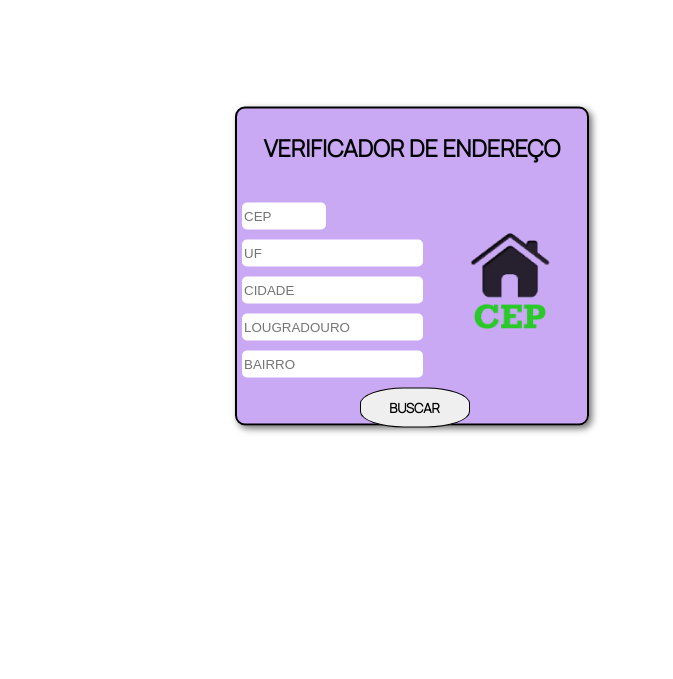
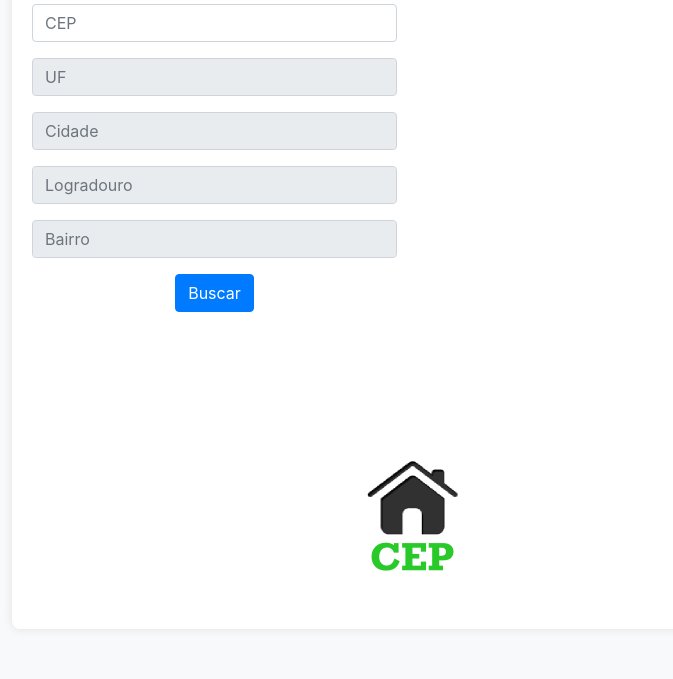
Before and after one commit to viniciusggama/buscarCEP, a plain HTML site: page index.html in a window 1280 px wide. Shown: the part 134-813 px from the top of the page, without its empty margins (228-901 px from the left). Drawn offline with nearby package versions, Linux system fonts and the light colour scheme.

Commit message:
atualizando codigo

```diff
--- a/index.html
+++ b/index.html
@@ -5,45 +5,53 @@
     <meta http-equiv="X-UA-Compatible" content="IE=edge">
     <meta name="viewport" content="width=device-width, initial-scale=1.0">
     <title>BUSCARCEP</title>
+    <link rel="stylesheet" href="https://stackpath.bootstrapcdn.com/bootstrap/4.5.2/css/bootstrap.min.css">
     <link rel="stylesheet" href="style.css">
+    <link rel="stylesheet" href="https://unpkg.com/leaflet/dist/leaflet.css" />
+
 </head>
 <body>
    <section id="conteudo">
-
         <section id="titulo">
-            <h1>VERIFICADOR DE ENDEREÇO</h1>
+            <h1>Verificador de Endereço</h1>
         </section>
 
-        <section id="formulario">
-            <div id="form-group">
-                <input type="number" id="CEP" placeholder="CEP" maxlength="10">
+        <div class="row">
+            <div class="col-md-6">
+                <section id="formulario">
+                    <form id="cepForm">
+                        <div class="form-group">
+                            <input type="text" class="form-control" id="CEP" placeholder="CEP" maxlength="10" required>
+                        </div>
+                        <div class="form-group">
+                            <input type="text" class="form-control" id="uf" placeholder="UF" readonly>
+                        </div>
+                        <div class="form-group">
+                            <input type="text" class="form-control" id="localidade" placeholder="Cidade" readonly>
+                        </div>
+                        <div class="form-group">
+                            <input type="text" class="form-control" id="logradouro" placeholder="Logradouro" readonly>
+                        </div>
+                        <div class="form-group">
+                            <input type="text" class="form-control" id="bairro" placeholder="Bairro" readonly>
+                        </div>
+                        <div class="text-center">
+                            <button type="submit" class="btn btn-primary" id="btn">Buscar</button>
+                        </div>
+                    </form>
+                    <div id="resultado" class="mt-3"></div>
+                </section>
             </div>
+            <div class="col-md-6">
+                <div id="map"></div>
+            </div>
+        </div>
 
-            <div id="form-group">
-                <input type="text" id="uf" placeholder="UF">
-            </div>
-
-            <div id="form-group">
-                <input type="text"  id="localidade" placeholder="CIDADE">
-            </div>
-
-            <div id="form-group">
-                <input type="text"  id="logradouro" placeholder="LOUGRADOURO">
-            </div>
-
-            <div id="form-group">
-                <input type="text"  id="bairro" placeholder="BAIRRO">
-            </div>
-
-            <div id="div_btn">
-                <input type="button" value="BUSCAR" id="btn">
-            </div>
-
-        </section>
-        <img src="img/cep.png" alt="imagem de um cep">
+        <img src="img/cep.png" alt="Imagem de um CEP" class="img-fluid">
    </section>
 
+   <script src="https://code.jquery.com/jquery-3.5.1.min.js"></script>
+   <script src="https://unpkg.com/leaflet/dist/leaflet.js"></script>
    <script src="javascript.js"></script>
-
 </body>
 </html>
--- a/javascript.js
+++ b/javascript.js
@@ -1,34 +1,70 @@
-const cep = window.document.getElementById('CEP')
+const cep = document.getElementById('CEP');
 
+cep.addEventListener("blur", (e) => {
+    let search = cep.value.replace("-", "");
+    const options = { method: 'GET', mode: 'cors', cache: 'default' };
 
-cep.addEventListener("blur",(e)=>{   //blur = captura as informações que foram digitadas pelo usuario
-    let search = cep.value.replace("-","") // replace busca o traço no cep e retira,caso houver
-        //usei a CONST OPTIONS para passar alguns paramentros para dizer que estou buscando informações em um servidor diferente e preciso de resposta
-        const options={
-            method:'GET',
-            mode:'cors',
-            cache:'default'
+    fetch(`https://viacep.com.br/ws/${search}/json/`, options)
+        .then(response => response.json())
+        .then(data => exibirResultado(data))
+        .catch(e => alert('VOCÊ DIGITOU UM [CEP INVALIDO]'));
+});
+
+const exibirResultado = (result) => {
+    for (const campo in result) {
+        if (document.querySelector("#" + campo)) {
+            document.querySelector("#" + campo).value = result[campo];
         }
+    }
+};
 
+$(document).ready(function () {
+    $('#cepForm').on('submit', function (e) {
+        e.preventDefault();
+        const cep = $('#CEP').val().replace(/\D/g, '');
 
+        if (cep) {
+            $.get(`https://viacep.com.br/ws/${cep}/json/`, function (data) {
+                if (!data.erro) {
+                    $('#uf').val(data.uf);
+                    $('#localidade').val(data.localidade);
+                    $('#logradouro').val(data.logradouro);
+                    $('#bairro').val(data.bairro);
+                    $('#resultado').html('<div class="alert alert-success">Endereço encontrado!</div>');
 
-fetch(`https://viacep.com.br/ws/${search}/json/`, options)// depois da motificação realiza a pesquiça
+                    const endereco = `${data.logradouro}, ${data.bairro}, ${data.localidade}, ${data.uf}`;
+                    buscarCoordenadas(endereco);
+                } else {
+                    $('#resultado').html('<div class="alert alert-danger">CEP não encontrado.</div>');
+                }
+            });
+        } else {
+            $('#resultado').html('<div class="alert alert-warning">Por favor, insira um CEP válido.</div>');
+        }
+    });
+});
 
-    .then(response=>{ response.json() //se deu certo,busca as informções verifica e faz o tratamento dos dados
-        .then( data => exibirResultado(data)) // se deu certo novamente retorna os dados no console.log
-    })
-    .catch(e => alert('VOCÊ DIGITOU UM [CEP INVALIDO]')) //caso der errado
+function buscarCoordenadas(endereco) {
+    const url = `https://nominatim.openstreetmap.org/search?format=json&q=${encodeURIComponent(endereco)}`;
 
+    $.get(url, function (data) {
+        if (data.length > 0) {
+            const location = {
+                lat: parseFloat(data[0].lat),
+                lng: parseFloat(data[0].lon)
+            };
+            initMap(location);
+        } else {
+            $('#resultado').html('<div class="alert alert-danger">Localização não encontrada.</div>');
+        }
+    });
+}
 
-})
+function initMap(location) {
+    const map = L.map('map').setView([location.lat, location.lng], 15);
+    L.tileLayer('https://{s}.tile.openstreetmap.org/{z}/{x}/{y}.png', {
+        maxZoom: 19,
+    }).addTo(map);
 
-// fuction para exibir os resultados nos seus respectivos lugares usando o FOR IN
-const exibirResultado = (result)=>{
-    for(const campo in result){
-        if(document.querySelector("#"+campo)){//mantem apenas os dados iquais aos ID´S dos campos
-            console.log(campo)
-            document.querySelector("#"+campo).value = result[campo]// busca pelo ID´S usando um array e faz o preenchimento dos campos
-        }
-
-    }
+    L.marker([location.lat, location.lng]).addTo(map);
 }
--- a/style.css
+++ b/style.css
@@ -1,70 +1,24 @@
-@import url('https://fonts.googleapis.com/css2?family=Manrope:wght@300&family=Righteous&display=swap');
-
-
-#conteudo{
-    width: 350px;
-    height: 315px;
-    background-color: rgba(167, 115, 236, 0.61);
-    display: flex;
-    flex-direction: column;
-    border-radius: 10px;
-    position: absolute;
-    top: 50%;
-    left: 50%;
-    transform: translate(-50%,-50%);
-    box-shadow: 3px 3px 7px  rgba(0, 0, 0, 0.555);
-    border: 2px solid black;
+body {
+    background-color: #f8f9fa;
 }
-
-#titulo{
+#conteudo {
+    max-width: 800px; /* Aumenta a largura máxima */
+    margin: 50px auto;
+    padding: 20px;
+    background-color: white;
+    border-radius: 8px;
+    box-shadow: 0 0 10px rgba(0, 0, 0, 0.1);
+}
+#titulo {
     text-align: center;
-    font-family: 'Manrope', sans-serif;
-    font-weight: bolder;
-    font-size: 20px;
-    margin-bottom: 15px;
+    margin-bottom: 20px;
 }
-
-#formulario{
-    display: flex;
-    flex-direction: column;
-    gap: 10px;
-    padding-left: 5px;
+img {
+    display: block;
+    margin: 20px auto;
+    max-width: 100%;
 }
-
-#CEP{
-    width: 80px;
+#map {
+    height: 400px;
+    margin-top: 20px;
 }
-
-input{
-    border: none;
-    border-radius: 5px;
-    height: 25px;
-}
-
-#div_btn{
-    text-align: center;
-}
-
-#btn{
-    width: 110px;
-    height: 40px;
-    border: 1px solid black;
-    border-radius: 40%;
-    font-family: 'Manrope', sans-serif;
-    font-weight: bolder;
-    cursor: pointer;
-}
-
-#btn:hover{
-    background-color: black;
-    color: white;
-}
-
-img{
-    position: fixed;
-    width: 300px;
-    top: 35%;
-    left: 35%;
-
-
-}
```
